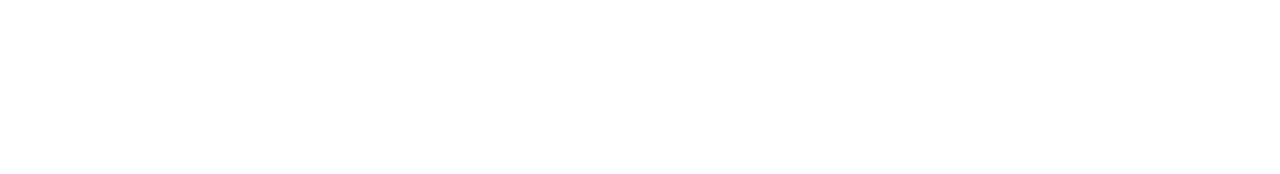
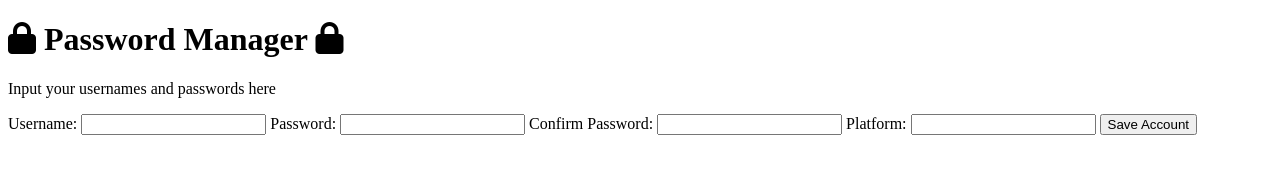
Before and after one commit to Chris-Bratosin/COMP1004-SPA, a plain HTML site: page index.html in a window 1280 px wide. Drawn offline with Linux system fonts and the light colour scheme.

Commit message:
added the main section for username and password input.
also addded a pre-defined javascript function which i will set to do stuff at a later point

```diff
--- a/index.html
+++ b/index.html
@@ -12,15 +12,26 @@
         <div class="main__container">
             <div class="main__content">
                 <h1>
+                    <i class ="fa-solid fa-lock"></i>
+                    Password Manager
+                    <i class ="fa-solid fa-lock"></i>
+                </h1>
+                <p> Input your usernames and passwords here</p>
+            </div>
 
+            <label for="username">Username:</label>
+            <input type="text" id="username" name="username" required>
 
-                </h1>
-                <p>
+            <label for="password">Password:</label>
+            <input type="password" id="password" name="password" required>
 
-                </p>
+            <label for="confirmPassword">Confirm Password:</label>
+            <input type="password" id="confirmPassword" name="confirmPassword" required>
 
+            <label for="platform">Platform:</label>
+            <input type="text" id="platform" name="platform" required>
 
-            </div>
+            <button class="main__button" onclick="saveAccount()">Save Account</button>
         </div>
     </div>
 
```
